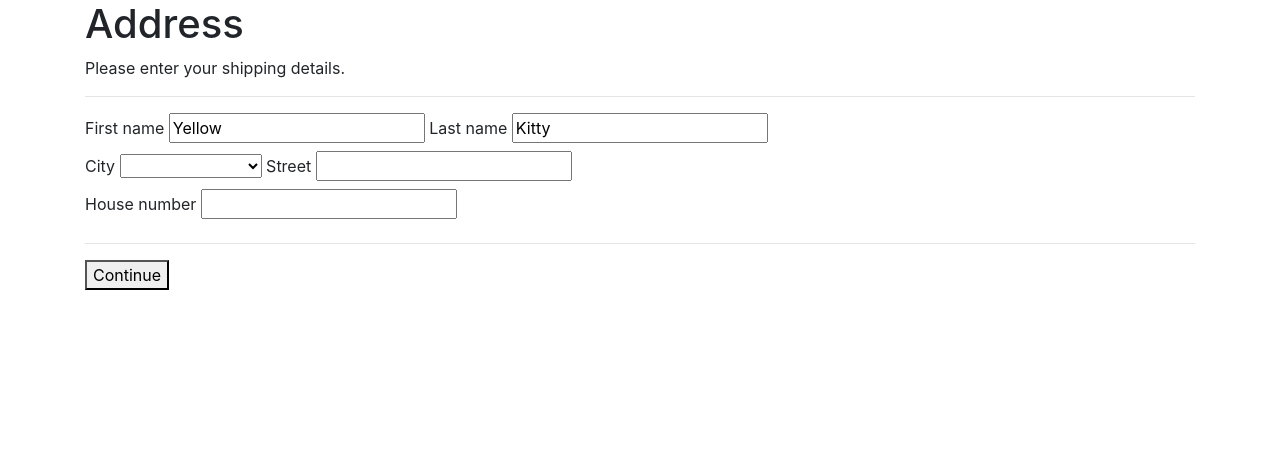
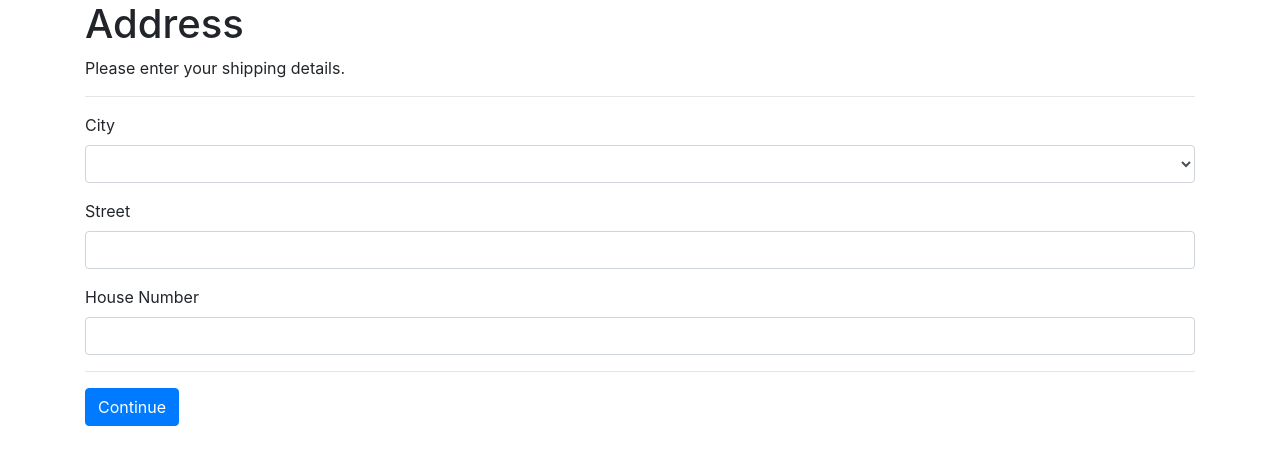
Before and after one commit to Lord-binns/Olemberio-pdo-crud, a PHP site: page /pages/address.php in a window 1280 px wide. Shown: the top 465 px of the page. Run offline with PHP 8.4, Linux system fonts and the light colour scheme.

Commit message:
added fixed address

```diff
--- a/pages/address.php
+++ b/pages/address.php
@@ -1,57 +1,108 @@
+<?php
+// Include config file
+require_once '../pages/config.php';
+
+// Define variables and initialize with empty values
+$city = $street = $house_number = "";
+$city_err = $street_err = $house_number_err = "";
+
+// Processing form data when form is submitted
+if ($_SERVER["REQUEST_METHOD"] == "POST") {
+
+    // Validate city
+    $input_city = trim($_POST["city"]);
+    if (empty($input_city)) {
+        $city_err = "Please select a city.";
+    } else {
+        $city = $input_city;
+    }
+
+    // Validate street
+    $input_street = trim($_POST["street"]);
+    if (empty($input_street)) {
+        $street_err = "Please enter your street.";
+    } else {
+        $street = $input_street;
+    }
+
+    // Validate house number
+    $input_house_number = trim($_POST["house_number"]);
+    if (empty($input_house_number)) {
+        $house_number_err = "Please enter your house number.";
+    } else {
+        $house_number = $input_house_number;
+    }
+
+    // Check input errors before inserting in database
+    if (empty($city_err) && empty($street_err) && empty($house_number_err)) {
+        // Prepare an insert statement
+        $sql = "INSERT INTO address (city, street, house_number) VALUES (:city, :street, :house_number)";
+
+        if ($stmt = $pdo->prepare($sql)) {
+            // Bind variables to the prepared statement as parameters
+            $stmt->bindParam(":city", $city);
+            $stmt->bindParam(":street", $street);
+            $stmt->bindParam(":house_number", $house_number);
+
+            // Attempt to execute the prepared statement
+            if ($stmt->execute()) {
+                // Records created successfully. Redirect to Logistics page
+                header("location: ../pages/Logistics.php");
+                exit();
+            } else {
+                echo "Oops! Something went wrong. Please try again later.";
+            }
+        }
+
+        // Close statement
+        unset($stmt);
+    }
+
+    // Close connection
+    unset($pdo);
+}
+?>
 <!DOCTYPE html>
 <html lang="en">
 <head>
     <meta charset="UTF-8">
     <meta name="viewport" content="width=device-width, initial-scale=1.0">
-    <title>Document</title>
+    <title>Address</title>
     <link rel="stylesheet" href="https://stackpath.bootstrapcdn.com/bootstrap/4.5.2/css/bootstrap.min.css">
-    <!-- Link to your CSS file should be placed inside the head tag -->
     <link rel="stylesheet" href="../css/address.css">
 </head>
+<body>
 <div class="container">
     <h1>Address</h1>
     <p>Please enter your shipping details.</p>
     <hr />
-  <div class="form">
-
-  <div class="fields fields--2">
-    <label class="field">
-      <span class="field__label" for="firstname">First name</span>
-      <input class="field__input" type="text" id="firstname" value="Yellow" />
-    </label>
-    <label class="field">
-      <span class="field__label" for="lastname">Last name</span>
-      <input class="field__input" type="text" id="lastname" value="Kitty" />
-    </label>
+    <form action="address.php" method="post">
+        <div class="form-group">
+            <label for="city">City</label>
+            <select class="form-control" id="city" name="city">
+                <option value=""></option>
+                <option value="Manolo Fortich">Manolo Fortich</option>
+                <option value="Cagayan de Oro">Cagayan de Oro</option>
+                <option value="Metro Manila">Metro Manila</option>
+                <option value="Cebu City">Cebu City</option>
+                <option value="Butuan City">Butuan City</option>
+                <option value="Davao City">Davao City</option>
+            </select>
+            <span class="text-danger"><?php echo $city_err; ?></span>
         </div>
-  <label class="field">
-    <span class="field__label" for="country">City</span>
-    <select class="field__input" id="country">
-      <option value=""></option>
-      <option value="unitedstates">Manolo Fortich</option>
-      <option value="unitedstates">Cagayan de oro</option>
-      <option value="unitedstates"> Metro Manila</option>
-      <option value="unitedstates">Cebu city</option>
-      <option value="unitedstates">Butuan City</option>
-      <option value="unitedstates"> Davao city</option>
-    </select>
-  </label>
-  <label class="field">
-    <span class="field__label" for="address">Street</span>
-    <input class="field__input" type="text" id="address" />
-  </label>
-  <div class="fields fields--3">
-    <label class="field">
-      <span class="field__label" for="zipcode">House number</span>
-      <input class="field__input" type="text" id="zipcode" />
-    </label>
-
-    </label>
+        <div class="form-group">
+            <label for="street">Street</label>
+            <input type="text" class="form-control" id="street" name="street" value="">
+            <span class="text-danger"><?php echo $street_err; ?></span>
         </div>
+        <div class="form-group">
+            <label for="house_number">House Number</label>
+            <input type="text" class="form-control" id="house_number" name="house_number" value="">
+            <span class="text-danger"><?php echo $house_number_err; ?></span>
         </div>
         <hr>
-  <a href="Logistics.php">
-  <button class="button">Continue</button>
-</a>
-
+        <button type="submit" class="btn btn-primary">Continue</button>
+    </form>
 </div>
+</body>
+</html>
```
Lines whose indentation alone changed are shown as unchanged.
